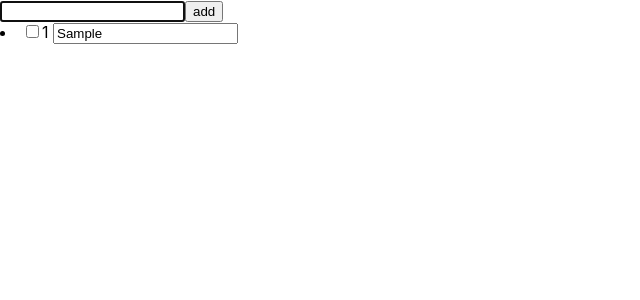
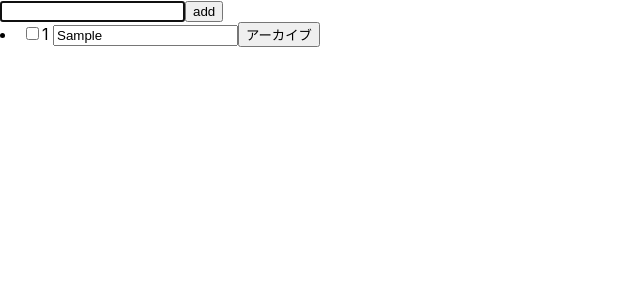
Before and after one commit to kazu-S-1110/vite-todo_220125, a React (Vite) app: page / in a window 1280 px wide. Both pictures are taken after typing "Sample" into the empty fields and a click on the input "add". Shown: the top 300 px of the page, without its empty margins (0-640 px from the left). Built offline with nearby package versions, Linux system fonts and the light colour scheme.

Commit message:
アーカイブ機能を実装。

```diff
--- a/src/App.tsx
+++ b/src/App.tsx
@@ -4,6 +4,7 @@
   value: string;
   readonly id: number;
   checked: boolean;
+  removed: boolean;
 };
 
 function App() {
@@ -17,6 +18,7 @@
       value: text,
       id: new Date().getTime(),
       checked: false,
+      removed: false,
     };
 
     setTodos([...todos, newTodo]);
@@ -58,6 +60,19 @@
     setTodos(newTodos);
   };
 
+  const handleOnRemove = (id: number, removed: boolean) => {
+    const deepCopy = todos.map((todo) => ({ ...todo }));
+
+    const newTodos = deepCopy.map((todo) => {
+      if (todo.id === id) {
+        todo.removed = !removed;
+      }
+      return todo;
+    });
+
+    setTodos(newTodos);
+  };
+
   return (
     <div>
       <form
@@ -80,16 +95,20 @@
           <li key={todo.id}>
             <input
               type="checkbox"
+              disabled={todo.removed}
               checked={todo.checked}
               onChange={() => handleOnCheck(todo.id, todo.checked)}
             />
             {index + 1}{' '}
             <input
               type="text"
-              disabled={todo.checked}
+              disabled={todo.checked || todo.removed}
               value={todo.value}
               onChange={(e) => handleOnEdit(todo.id, e.target.value)}
             />
+            <button onClick={() => handleOnRemove(todo.id, todo.removed)}>
+              {todo.removed ? '復元' : 'アーカイブ'}
+            </button>{' '}
           </li>
         );
       })}
```
